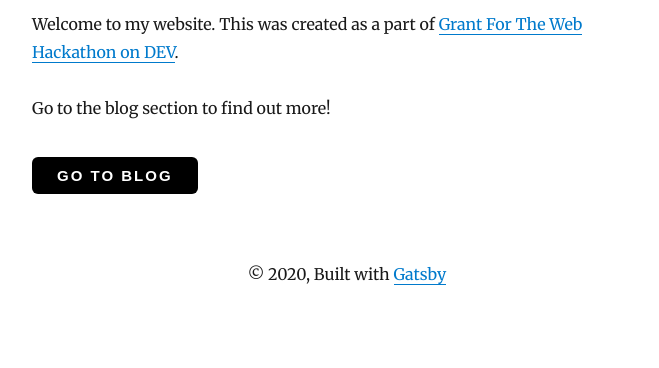
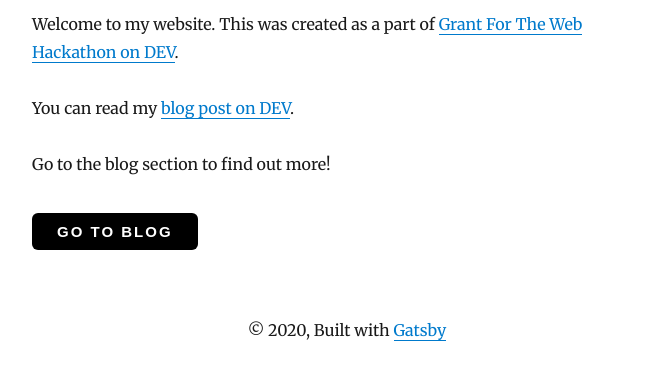
Before and after one commit to petr7555/gftw-hackathon, a Gatsby site: page / in a window 1280 px wide. Shown: the part 619-987 px from the top of the page, without its empty margins (293-952 px from the left). Before the commit the page ends 931 px from the top, so only its background shows below. Built offline with nearby package versions, Linux system fonts and the light colour scheme; Gatsby itself is replaced by a stand-in of ours; some packages are replaced by stand-ins of ours.

Commit message:
Add link to DEV post on home page

```diff
--- a/src/pages/index.js
+++ b/src/pages/index.js
@@ -23,6 +23,7 @@ class IndexPage extends React.Component {
           </span>
         </h1>
         <p>Welcome to my website. This was created as a part of <a href={"https://dev.to/devteam/announcing-the-grant-for-the-web-hackathon-on-dev-3kd1"}>Grant For The Web Hackathon on DEV</a>.</p>
+        <p>You can read my <a href={"https://dev.to/petr7555/placeholder-title-jb0"}>blog post on DEV</a>.</p>
         <p>Go to the blog section to find out more!</p>
         <Link to="/blog/">
           <Button marginTop="35px">Go to Blog</Button>
```
Also changed, not shown: README.md.
